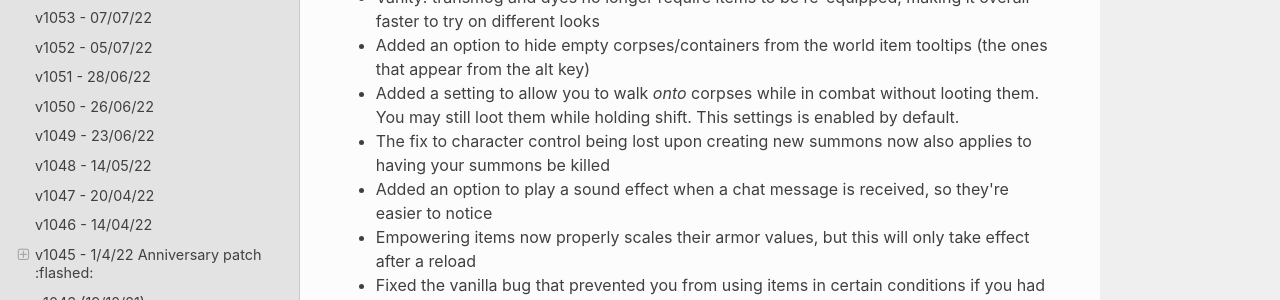
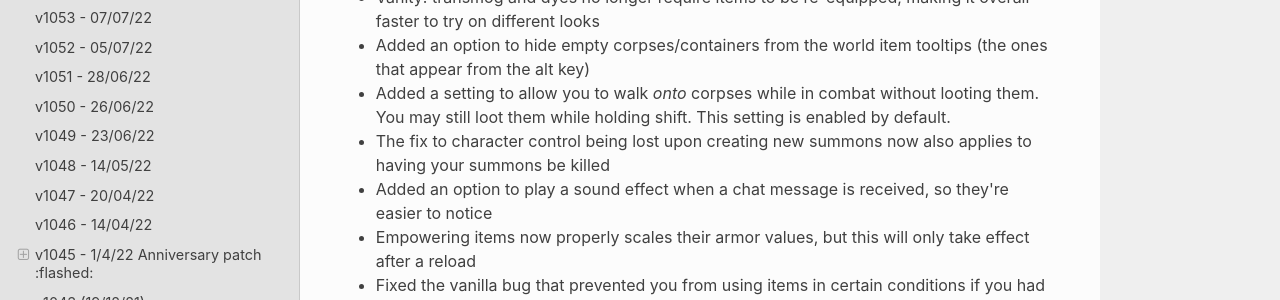
Before and after one commit to PinewoodPip/epip, an MkDocs documentation site: the page built from docs/patchnotes.md, in a window 1280 px wide and 900 px high, scrolled down 487 px. Shown: the part 177-477 px from the top of the window. Built offline with MkDocs 1.6.1, drawn with Linux system fonts in a browser that asks for light colours; nearby versions of some CDN libraries.

Commit message:
Fix typo in patchnotes

```diff
--- a/docs/patchnotes.md
+++ b/docs/patchnotes.md
@@ -19,7 +19,7 @@ New features:
 - Added a setting to allow viewing the character sheet while in the quest rewards UI; this lets you compare your equipped items with the rewards.
 - Vanity: transmog and dyes no longer require items to be re-equipped, making it overall faster to try on different looks
 - Added an option to hide empty corpses/containers from the world item tooltips (the ones that appear from the alt key)
-- Added a setting to allow you to walk *onto* corpses while in combat without looting them. You may still loot them while holding shift. This settings is enabled by default.
+- Added a setting to allow you to walk *onto* corpses while in combat without looting them. You may still loot them while holding shift. This setting is enabled by default.
 - The fix to character control being lost upon creating new summons now also applies to having your summons be killed
 - Added an option to play a sound effect when a chat message is received, so they're easier to notice
 - Empowering items now properly scales their armor values, but this will only take effect after a reload
```
